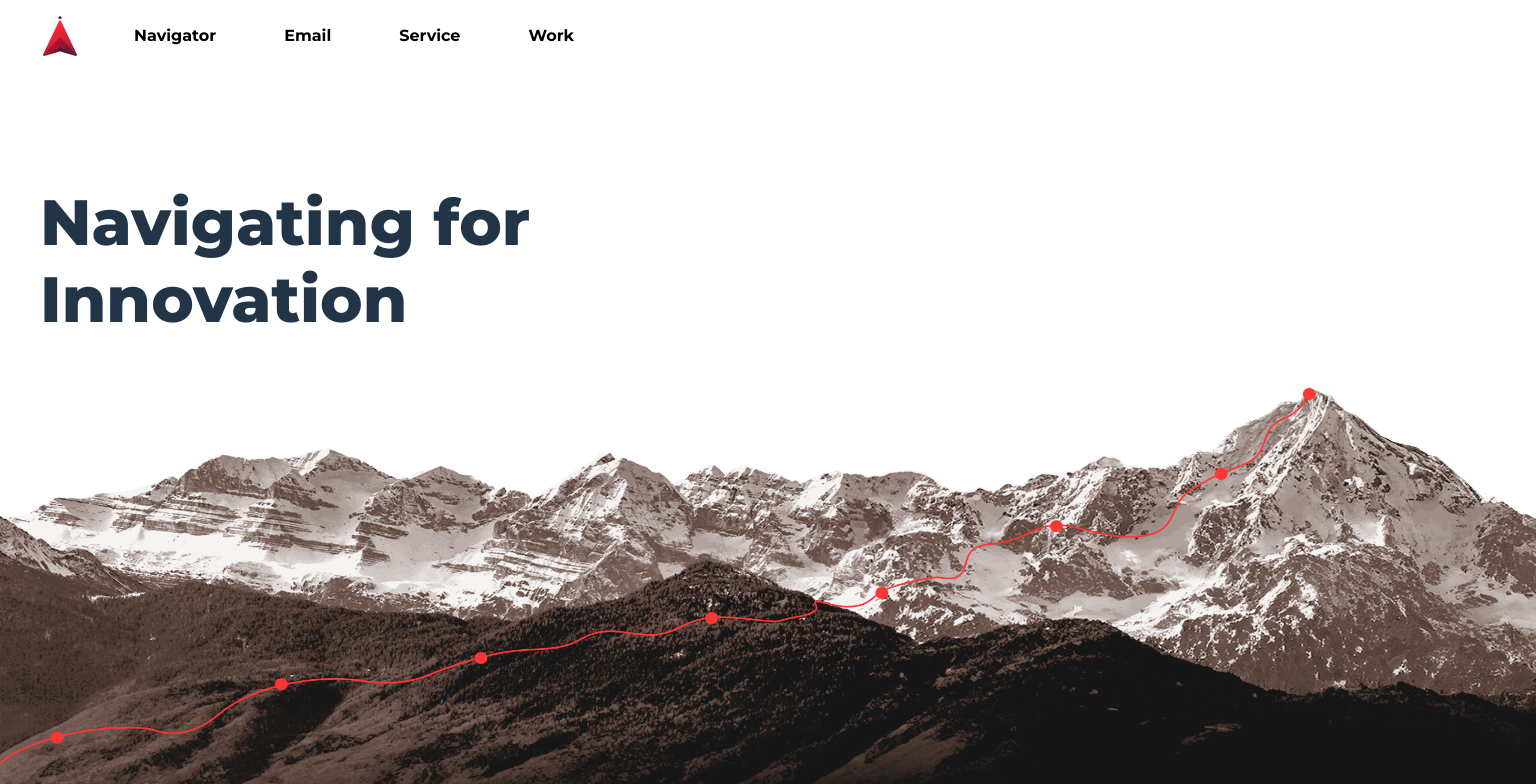
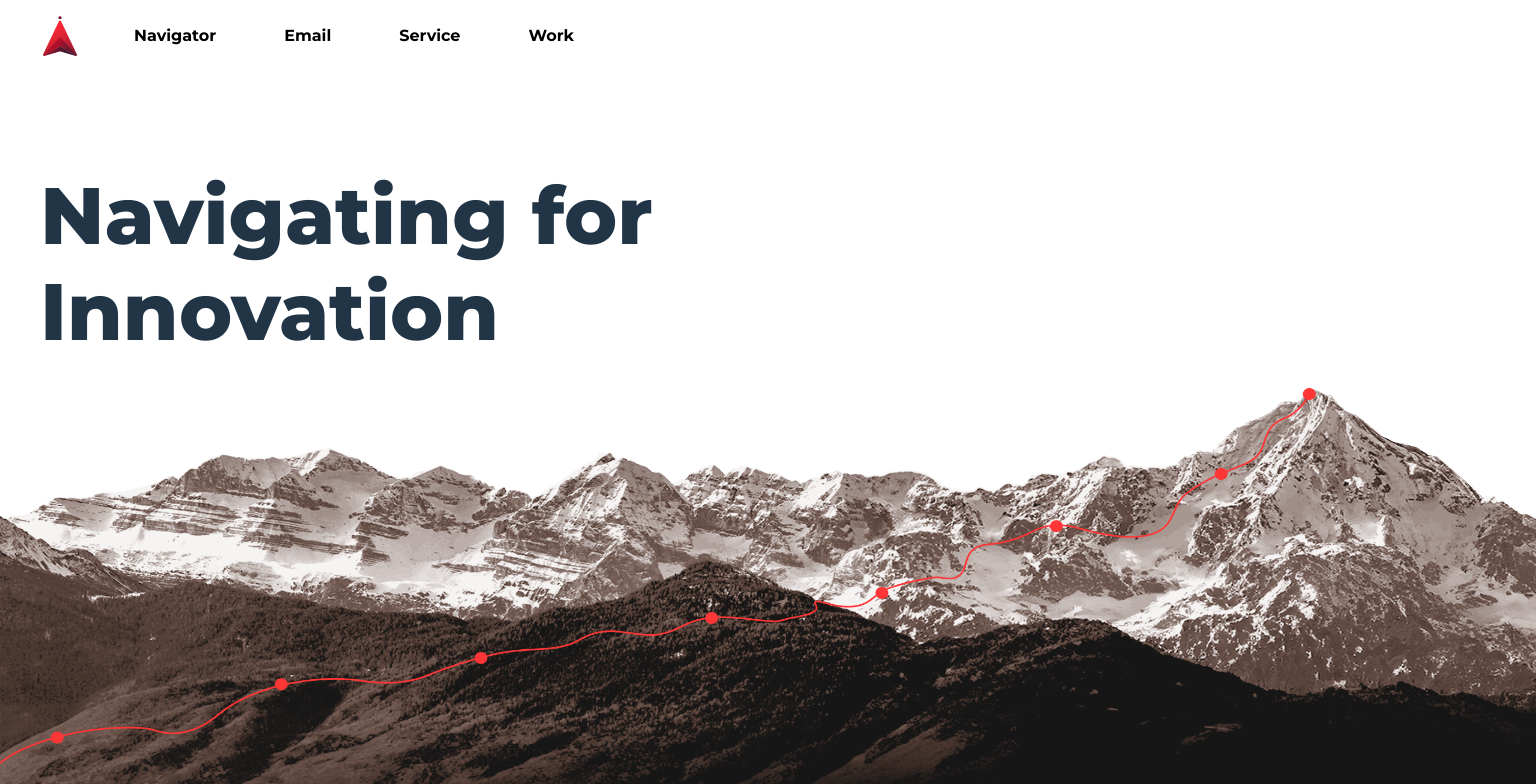
Before and after one commit to alfianazizi/oetara-landing-page, a React (Vite) app: page / in a window 1536 px wide. Shown: the top 784 px of the page. Built offline with nearby package versions, Linux system fonts and the light colour scheme; no server answers; some icons are missing.

Commit message:
update font size title heading

```diff
--- a/src/assets/css/landing.css
+++ b/src/assets/css/landing.css
@@ -65,8 +65,8 @@
   } */
 
   .title-landing {
-    font-size: 4rem;
-    margin-top: 2rem;
+    font-size: 5rem;
+    margin-top: 1rem;
     /* line-height: 1.5; */
   }
 }
@@ -77,8 +77,8 @@
   } */
 
   .title-landing {
-    font-size: 5rem;
-    margin-top: 2rem;
+    font-size: 6.5rem;
+    margin-top: 1rem;
     /* line-height: 1.5; */
   }
 }
```
